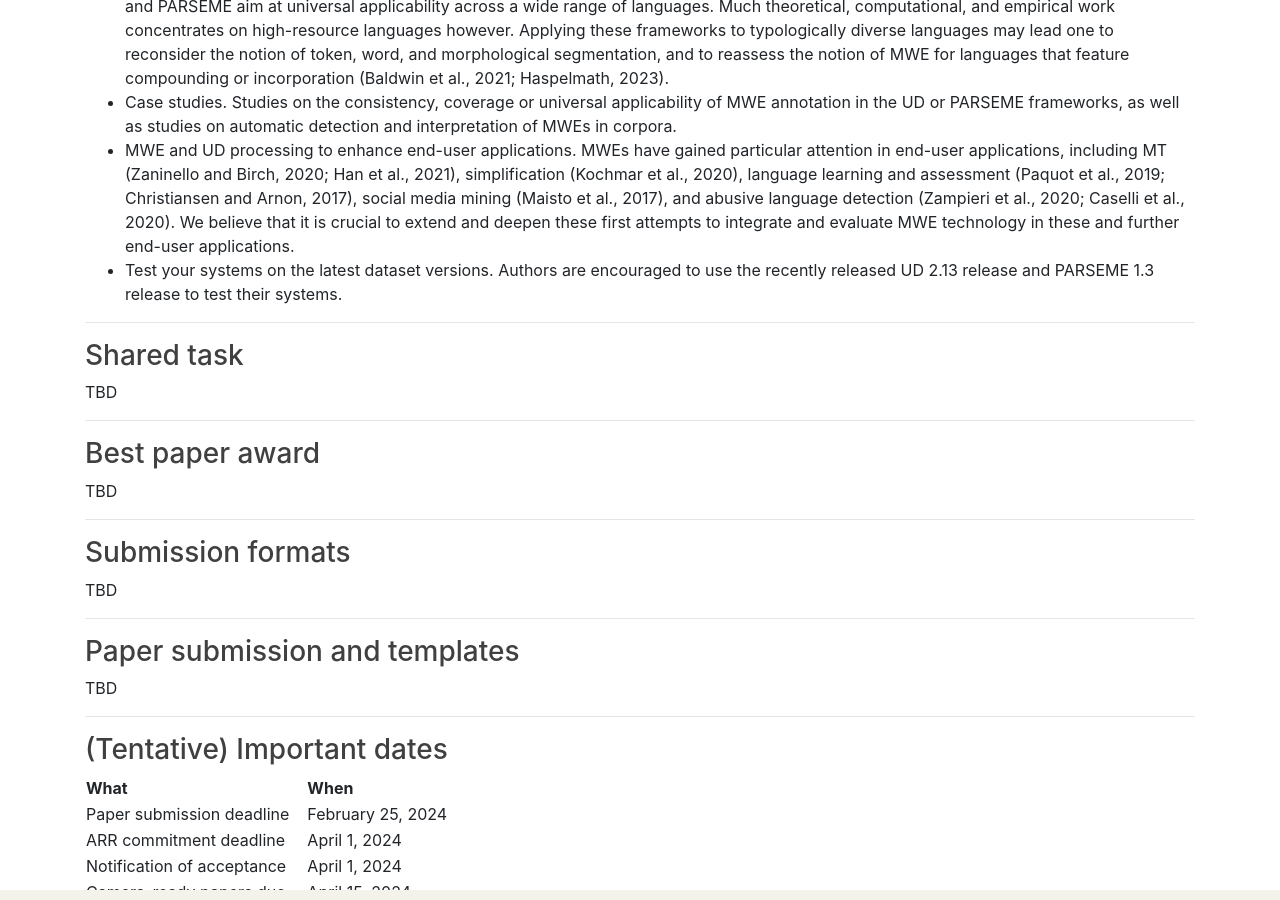
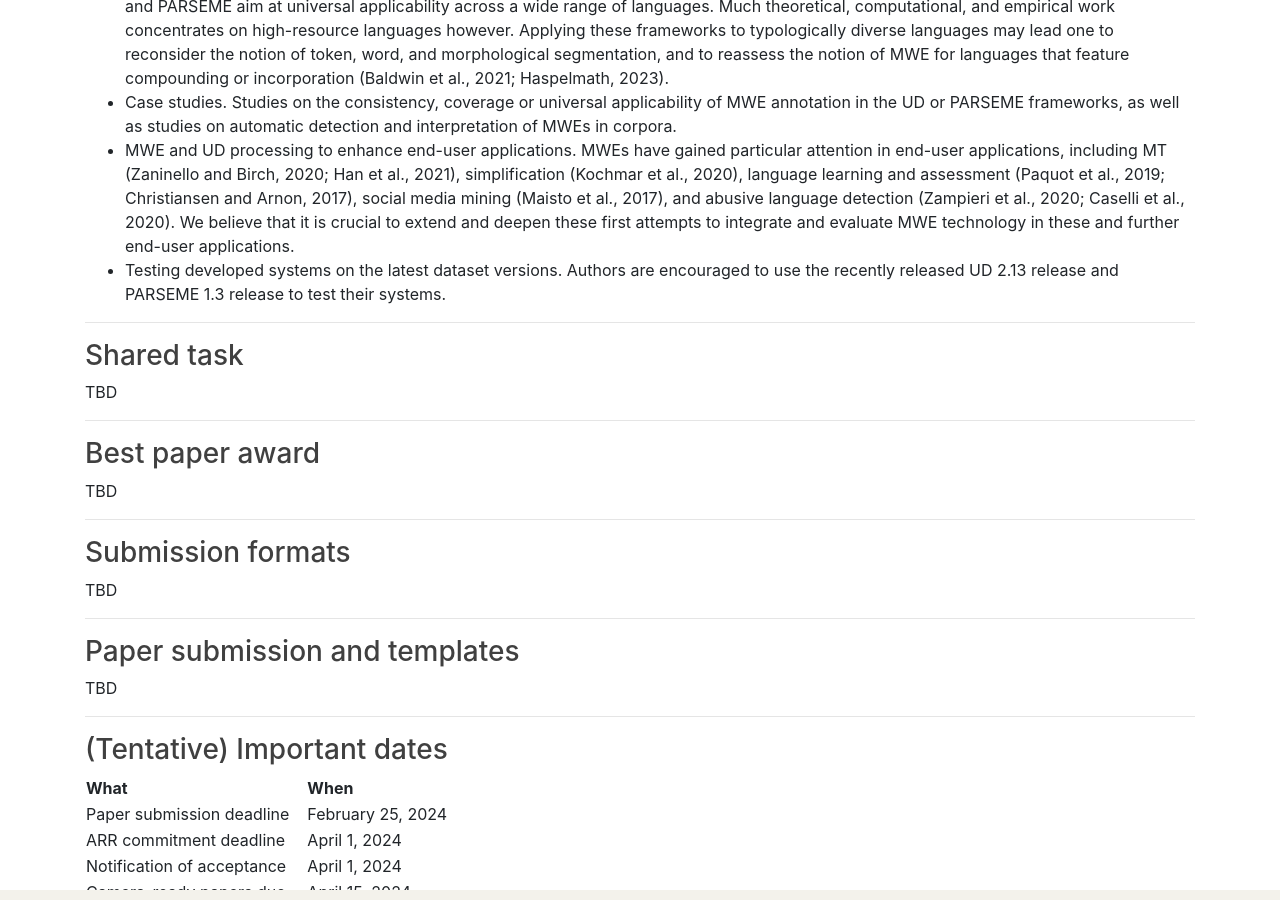
Before and after one commit to multiword/multiword.github.io, a Jekyll site: the page built from mweud2024/index.md, in a window 1280 px wide and 900 px high, scrolled down 1923 px. Built offline with Jekyll 4.4.1, drawn with Linux system fonts in a browser that asks for light colours; comment, search, counter and statistics services are not loaded.

Commit message:
Update Description

```diff
--- a/mweud2024/index.md
+++ b/mweud2024/index.md
@@ -88,7 +88,7 @@
 - Applicability of UD and MWE annotation and discovery for low-resource and typologically diverse languages and language varieties. Both UD and PARSEME aim at universal applicability across a wide range of languages. Much theoretical, computational, and empirical work concentrates on high-resource languages however. Applying these frameworks to typologically diverse languages may lead one to reconsider the notion of token, word, and morphological segmentation, and to reassess the notion of MWE for languages that feature compounding or incorporation (Baldwin et al., 2021; Haspelmath, 2023).
 - Case studies.  Studies on the  consistency,  coverage or universal applicability of MWE annotation in the UD or PARSEME frameworks, as well as studies on automatic detection and interpretation of MWEs in corpora.
 - MWE and UD processing to enhance end-user applications. MWEs have gained particular attention in end-user applications, including MT (Zaninello and Birch, 2020; Han et al., 2021), simplification (Kochmar et al., 2020), language learning and assessment (Paquot et al., 2019; Christiansen and Arnon, 2017), social media mining (Maisto et al., 2017), and abusive language detection (Zampieri et al., 2020; Caselli et al., 2020). We believe that it is crucial to extend and deepen these first attempts to integrate and evaluate MWE technology in these and further end-user applications.
-- Test your systems on the latest dataset versions. Authors are encouraged to use the recently released UD 2.13 release and PARSEME 1.3 release to test their systems.
+- Testing developed systems on the latest dataset versions. Authors are encouraged to use the recently released UD 2.13 release and PARSEME 1.3 release to test their systems.
 
 
 
```
